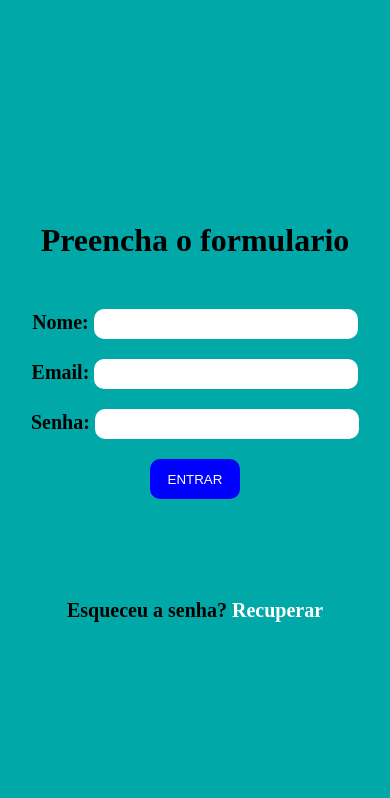
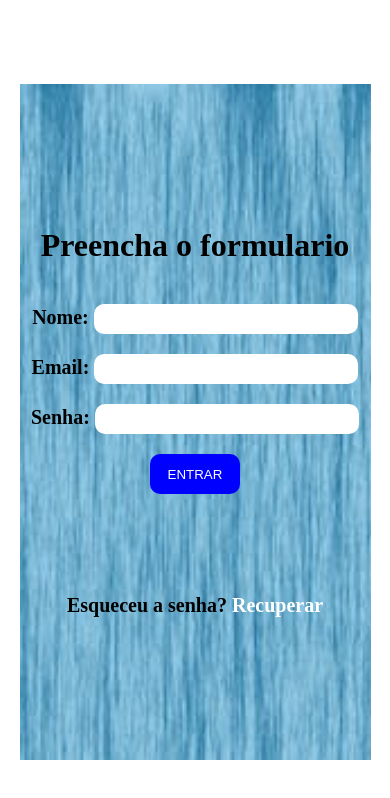
Before and after one commit to Uberdanalmeida/formulario-react, a React (Vite) app: page / in a window 390 px wide. Shown: the top 798 px of the page. Built offline with nearby package versions, Linux system fonts and the light colour scheme.

Commit message:
Modificando as cores do projeto.

```diff
--- a/src/index.css
+++ b/src/index.css
@@ -61,14 +61,15 @@ a {
         height: 100vh;
         width: 100vw;
         justify-content: center;
-        background-color: black;
     }
 
     .formu {
         display: flex;
-        background-color: rgba(0, 255, 255, 0.658);
-        height: 100vh;
-        width: 100vw;
+         background-image: url(imagem/imagem-fundo.jpg);
+        background-repeat: no-repeat;
+        background-size: cover;
+        height: 80vh;
+        width: 90vw;
         align-items: center;
         justify-content: center;
     }
@@ -87,7 +88,7 @@ a {
     }
 
     h1 {
-        padding-bottom: 50px;
+        padding-bottom: 40px;
     }
 
     .button:hover {
```
Also changed, not shown: src/imagem/imagem-fundo.jpg (added).
